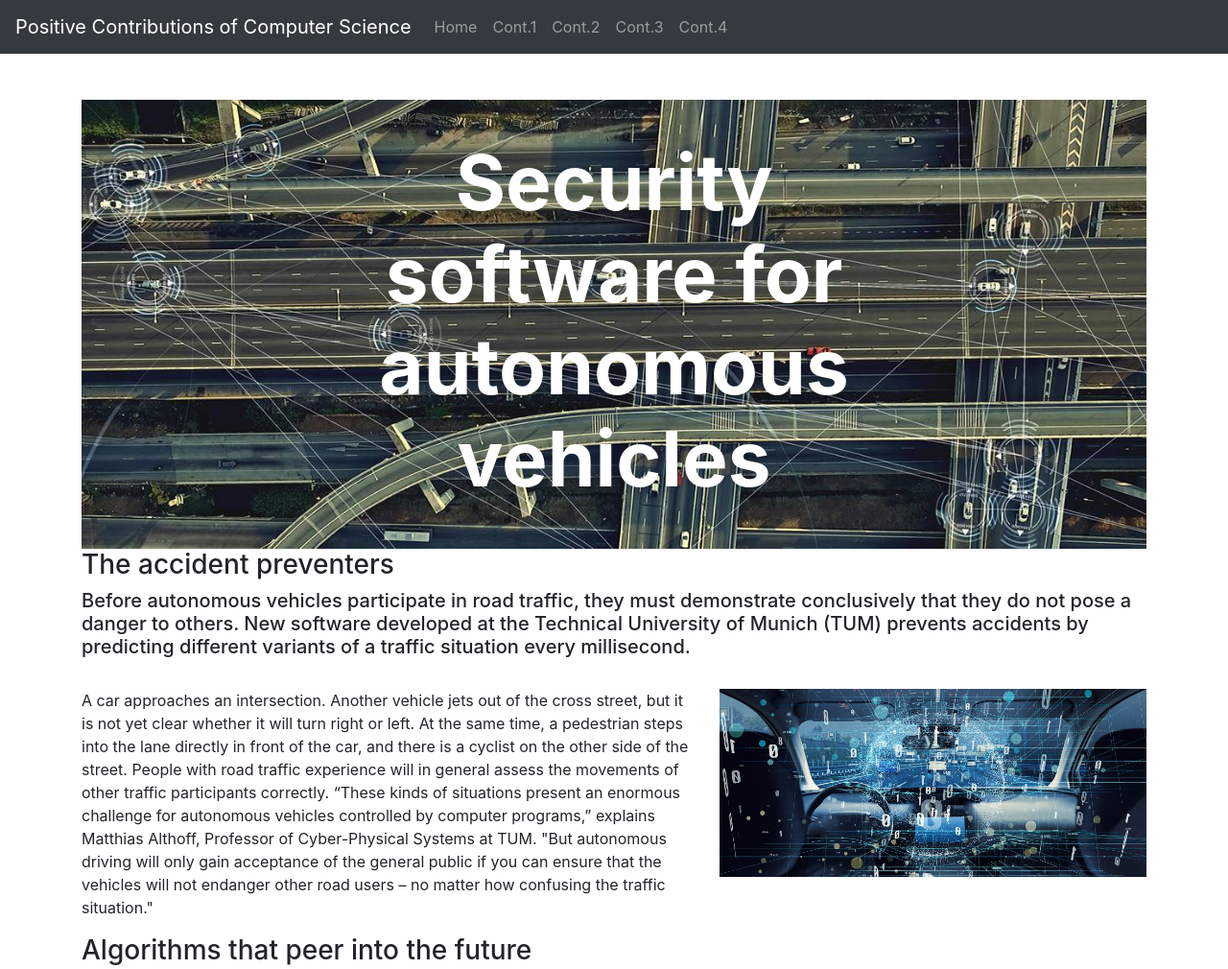
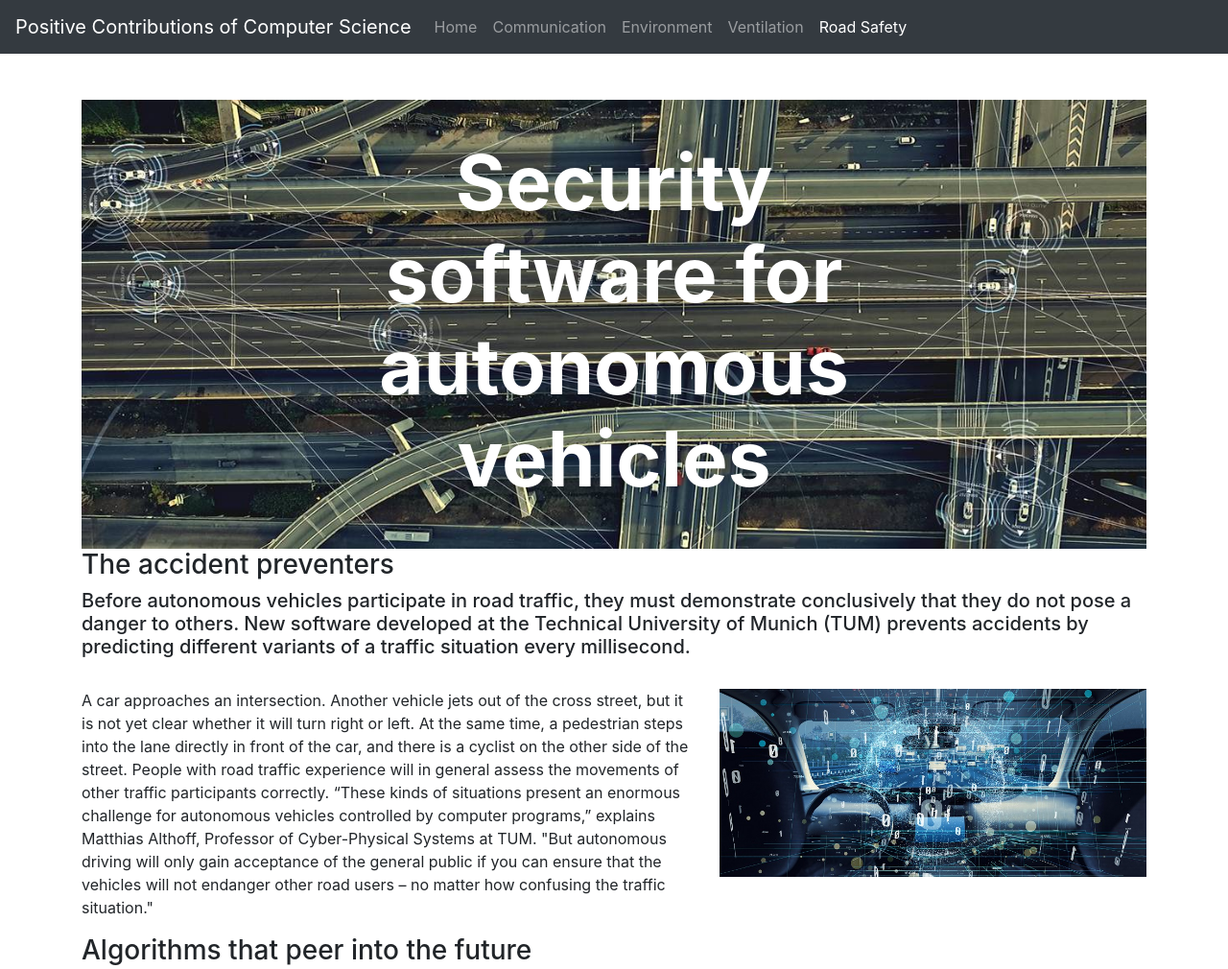
Before and after one commit to JosephMoore25/positive-contributions-durham, a plain HTML site: page Julias-page.html in a window 1280 px wide. Shown: the top 1010 px of the page at 96% size. Drawn offline with nearby package versions, Linux system fonts and the light colour scheme.

Commit message:
Added the nav bar allocations

```diff
--- a/Julias-page.html
+++ b/Julias-page.html
@@ -19,19 +19,19 @@
             <div class="collapse navbar-collapse" id="navbarText">
                 <ul class="navbar-nav">
                     <li class="nav-item">
-                        <a class="nav-link" href="#">Home <span class="sr-only"></a>
+                        <a class="nav-link" href="index.html">Home <span class="sr-only"></a>
                     </li>
                     <li class="nav-item">
-                        <a class="nav-link" href="#">Cont.1</a>
+                        <a class="nav-link" href="communication.html">Communication</a>
                     </li>
                     <li class="nav-item">
-                        <a class="nav-link" href="#">Cont.2</a>
+                        <a class="nav-link" href="environment.html">Environment</a>
                     </li>
                     <li class="nav-item">
-                        <a class="nav-link" href="#">Cont.3</a>
+                        <a class="nav-link" href="ventilator.html">Ventilation</a>
                     </li>
-                    <li class="nav-item">
-                        <a class="nav-link" href="#">Cont.4</a>
+                    <li class="nav-item active">
+                        <a class="nav-link" href="Julias-page.html">Road Safety <span class="sr-only">(current)</span></a>
                     </li>
                 </ul>
             </div>
@@ -73,6 +73,9 @@
 		The computer scientist emphasizes that the new security software could simplify the development of autonomous vehicles because it can be combined with all standard motion control programs.</p>
 	<div class="about-author">
 	<h1>About author</h1>
+	<div class = "test">
+	<p1><b> This article was written by Julia Blach using text from the nature ( <a href = "https://www.nature.com/articles/s42256-020-0225-y"> Original article </a> ) and TUM (<a href = "https://www.tum.de/nc/en/about-tum/news/press-releases/details/36225/"> Original Article </a>)</b></p>
+	</div>
 	<div class="col-md-6 offset-md-3 col-sm-12">
             <div class="row">
                 <div class="col text-center">
```
